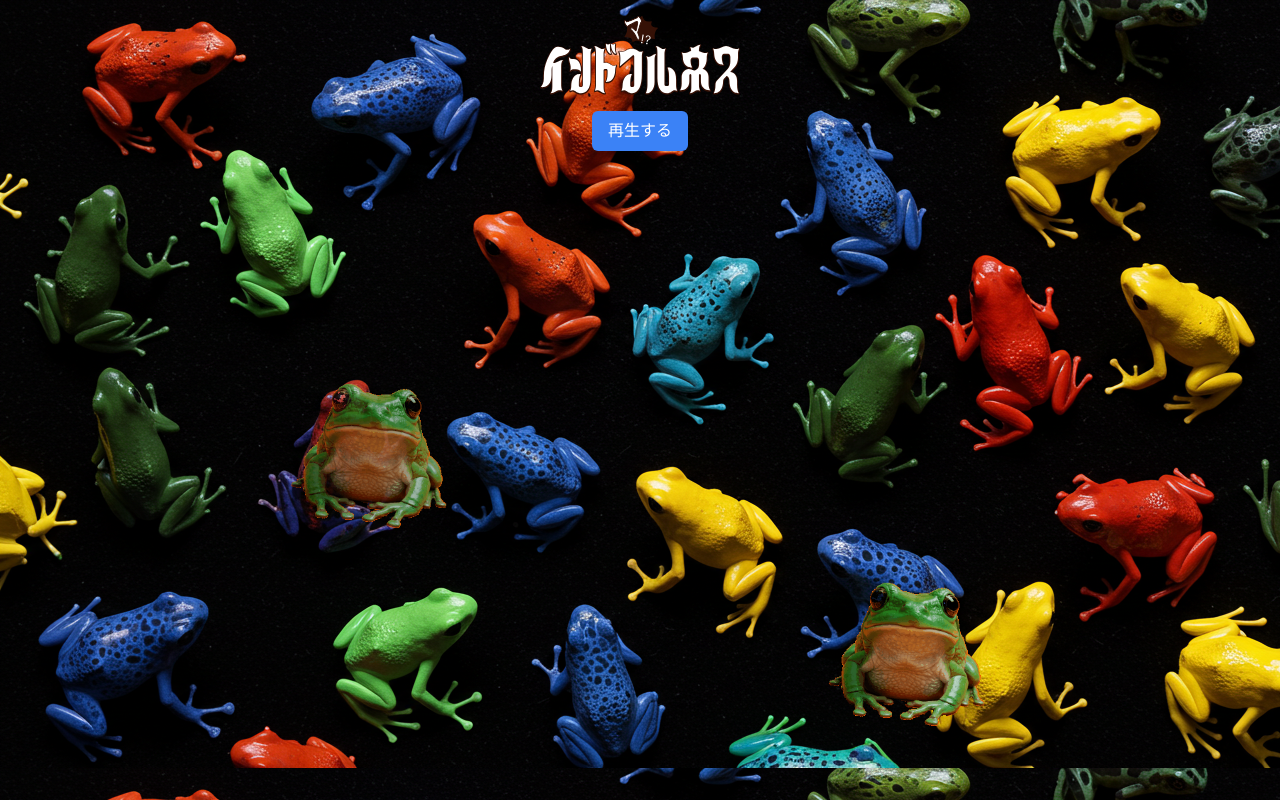
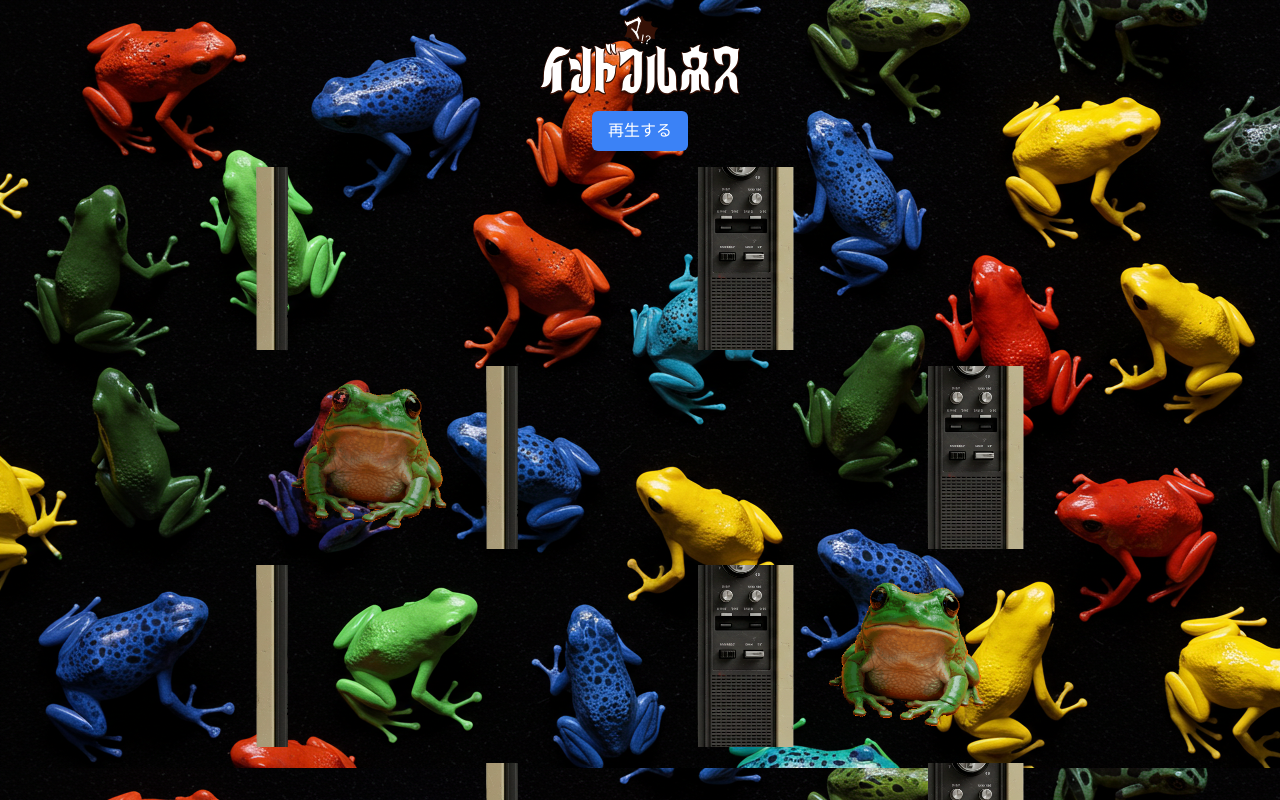
Before and after one commit to gentixyann/indofullness-app, a Next.js app: page / in a window 1280 px wide. Both pictures are taken after a click on the button "再生する". Shown: the top 800 px of the page. Built offline with nearby package versions, Linux system fonts and the light colour scheme.

Commit message:
テレビ枠を動画につけた

```diff
--- a/app/page.tsx
+++ b/app/page.tsx
@@ -5,6 +5,7 @@ import ReactPlayer from "react-player";
 import Image from "next/image";
 import videoUrls from "../public/json/videoUrls.json";
 
+const overlayImage = "/images/tv_frame.png";
 const frogImage = "/images/frog.gif";
 
 export default function Page() {
@@ -67,16 +68,26 @@ export default function Page() {
               <div
                 className={`${
                   isLeftVideo ? "w-[70%]" : "w-[30%]"
-                } flex-shrink-0`}
+                } relative flex-shrink-0`}
               >
                 {isLeftVideo ? (
+                  <>
                     <ReactPlayer
                       url={url}
                       controls
                       playing
-                    width="100%"
+                      width="83%"
                       height="100%"
+                      className="pl-3"
                     />
+                    <Image
+                      src={overlayImage}
+                      alt="Overlay"
+                      className="absolute top-0 left-0 z-10"
+                      layout="fill"
+                      objectFit="cover"
+                    />
+                  </>
                 ) : (
                   <Image
                     src={frogImage}
@@ -94,16 +105,26 @@ export default function Page() {
               <div
                 className={`${
                   isLeftVideo ? "w-[30%]" : "w-[70%]"
-                } flex-shrink-0`}
+                } relative flex-shrink-0`}
               >
                 {!isLeftVideo ? (
+                  <>
                     <ReactPlayer
                       url={url}
                       controls
                       playing
                       width="100%"
                       height="100%"
+                      className="pl-3"
                     />
+                    <Image
+                      src={overlayImage}
+                      alt="Overlay"
+                      className="absolute top-0 left-0 z-10"
+                      layout="fill"
+                      objectFit="cover"
+                    />
+                  </>
                 ) : (
                   <Image
                     src={frogImage}
```
Also changed, not shown: public/images/tv_frame.png (added). Lines whose indentation alone changed are shown as unchanged.
